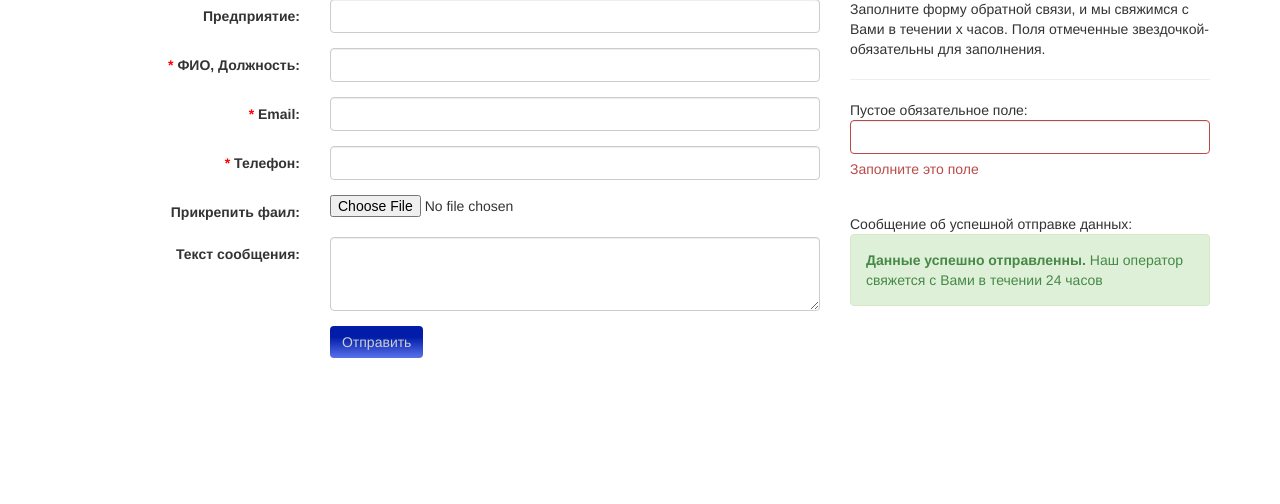
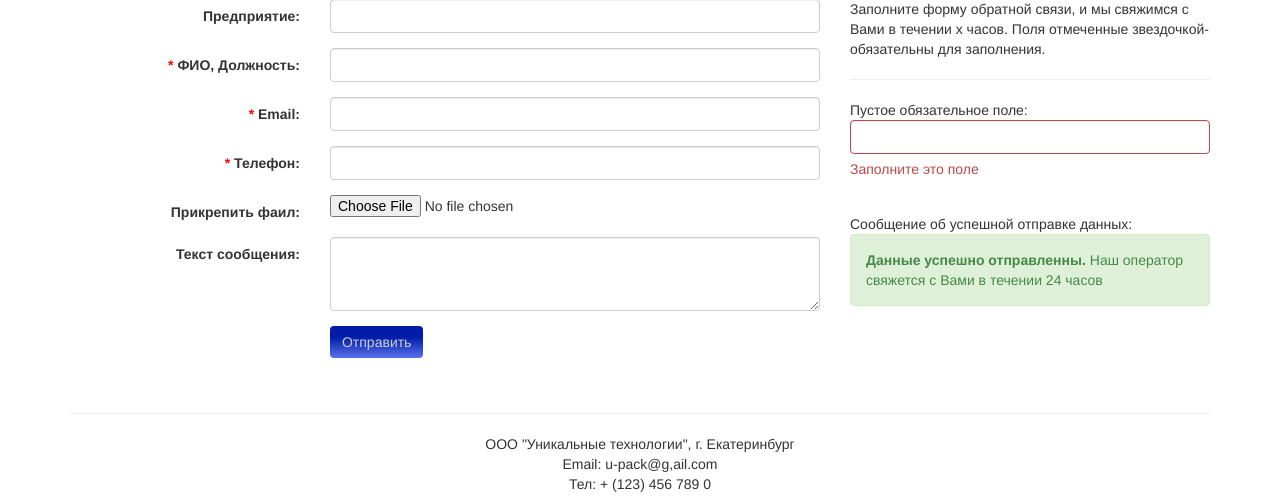
Before and after one commit to fablab77/test, a Python web app: template templates/main.html in a window 1280 px wide. Shown: the part 712-1216 px from the top of the page. Before the commit the page ends 1070 px from the top, so only its background shows below. Run offline with Jinja, Linux system fonts and the light colour scheme; the template is opened without the code that fills it, so the values that code supplies are empty; some libraries are stand-ins or nearby versions.

Commit message:
add footer

```diff
--- a/assets/sass/_sticky-footer.sass
+++ b/assets/sass/_sticky-footer.sass
@@ -1,4 +1,4 @@
-$footer-height: 81px
+$footer-height: 100px
 
 html
 	overflow-y: scroll
--- a/static/css/screen.css
+++ b/static/css/screen.css
@@ -2341,7 +2341,7 @@
 
 /* line 10, ../../assets/sass/_sticky-footer.sass */
 .footer {
-  height: 81px;
+  height: 100px;
 }
 
 /* line 12, ../../assets/sass/_sticky-footer.sass */
@@ -2349,12 +2349,12 @@
   min-height: 100%;
   height: auto !important;
   height: 100%;
-  margin: 0 auto -81px;
+  margin: 0 auto -100px;
 }
 
 /* line 17, ../../assets/sass/_sticky-footer.sass */
 .footer-padding {
-  height: 81px;
+  height: 100px;
 }
 
 /* line 11, ../../assets/sass/screen.sass */
--- a/templates/base.html
+++ b/templates/base.html
@@ -90,7 +90,18 @@
 
 		<!-- Footer -->
 		<footer class="footer">
+			<div class="container">
+				<hr>
+				<div class="text-center">
+					<p>
+						ООО "Уникальные технологии", г. Екатеринбург <br>
+						Email: u-pack@g,ail.com <br>
+						Тел: + (123) 456 789 0
 
+					</p>
+
+				</div>
+			</div>
 		</footer>
 	</body>
 
```
